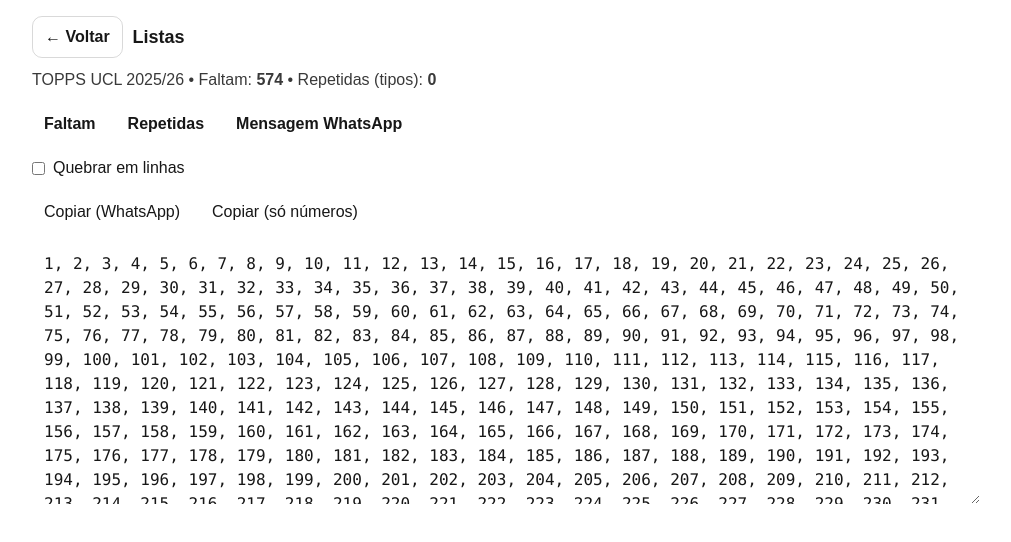
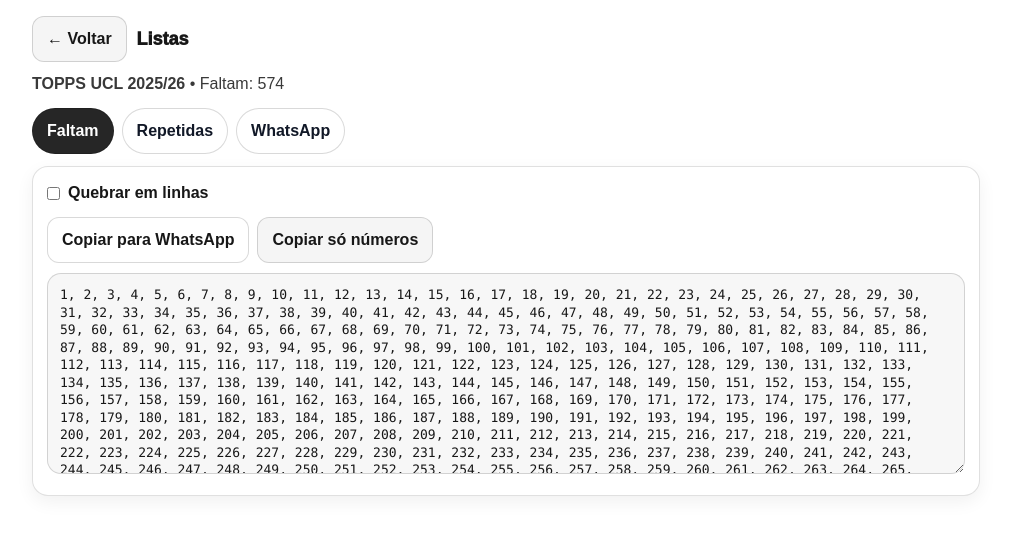
Before and after one commit to carlosvmk/figurinhas-app, a Next.js app: page /album/1/listas in a window 1280 px wide. Shown: the top 542 px of the page, without its empty margins (134-1145 px from the left). Built offline with nearby package versions, Linux system fonts and the light colour scheme.

Commit message:
melhorias na listas

```diff
--- a/src/app/album/[id]/listas/page.tsx
+++ b/src/app/album/[id]/listas/page.tsx
@@ -31,6 +31,69 @@
   }
 }
 
+const styles = {
+  page: { padding: 16, maxWidth: 980, margin: "0 auto" } as React.CSSProperties,
+  topRow: {
+    display: "flex",
+    alignItems: "center",
+    gap: 10,
+    marginBottom: 10,
+    flexWrap: "wrap",
+  } as React.CSSProperties,
+  btn: {
+    padding: "10px 14px",
+    borderRadius: 12,
+    border: "1px solid rgba(0,0,0,0.15)",
+    background: "white",
+    fontWeight: 800,
+    cursor: "pointer",
+  } as React.CSSProperties,
+  btnSoft: {
+    padding: "10px 14px",
+    borderRadius: 12,
+    border: "1px solid rgba(0,0,0,0.15)",
+    background: "rgba(0,0,0,0.04)",
+    fontWeight: 800,
+    cursor: "pointer",
+  } as React.CSSProperties,
+  pillRow: { display: "flex", gap: 8, flexWrap: "wrap", marginBottom: 12 } as React.CSSProperties,
+  pill: (active: boolean) =>
+    ({
+      padding: "10px 14px",
+      borderRadius: 999,
+      border: "1px solid rgba(0,0,0,0.15)",
+      background: active ? "rgba(0,0,0,0.85)" : "white",
+      color: active ? "white" : "#111827",
+      fontWeight: 900,
+      cursor: "pointer",
+    }) as React.CSSProperties,
+  card: {
+    border: "1px solid rgba(0,0,0,0.12)",
+    borderRadius: 16,
+    padding: 14,
+    background: "white",
+    boxShadow: "0 6px 18px rgba(0,0,0,0.06)",
+  } as React.CSSProperties,
+  label: { display: "flex", alignItems: "center", gap: 8, fontWeight: 700 } as React.CSSProperties,
+  textarea: {
+    width: "100%",
+    padding: 12,
+    borderRadius: 14,
+    border: "1px solid rgba(0,0,0,0.15)",
+    fontFamily: "ui-monospace, SFMono-Regular, Menlo, monospace",
+    fontSize: 13,
+    lineHeight: 1.35,
+    background: "rgba(0,0,0,0.03)",
+  } as React.CSSProperties,
+  toast: {
+    padding: "8px 10px",
+    borderRadius: 999,
+    border: "1px solid rgba(0,0,0,0.15)",
+    background: "rgba(0,0,0,0.06)",
+    fontWeight: 800,
+  } as React.CSSProperties,
+};
+
 export default function ListasPage() {
   const params = useParams<{ id: string }>();
   const albumId = params?.id || ALBUM.id;
@@ -42,11 +105,7 @@
   const [withQty, setWithQty] = React.useState(true);
   const [toast, setToast] = React.useState<string | null>(null);
 
-  const missing = React.useMemo(
-    () => getMissing(ALBUM.start, ALBUM.end, quantities),
-    [quantities]
-  );
-
+  const missing = React.useMemo(() => getMissing(ALBUM.start, ALBUM.end, quantities), [quantities]);
   const dups = React.useMemo(() => getDuplicates(quantities), [quantities]);
 
   const faltamText = React.useMemo(
@@ -54,144 +113,126 @@
     [missing, wrap]
   );
 
-  const repetidasRaw = React.useMemo(
-    () => formatDuplicates(dups, withQty),
-    [dups, withQty]
-  );
+  const repetidasRaw = React.useMemo(() => formatDuplicates(dups, withQty), [dups, withQty]);
 
   const repetidasText = React.useMemo(() => {
+    if (!repetidasRaw) return "";
     if (!wrap) return repetidasRaw;
-    const items = repetidasRaw ? repetidasRaw.split(", ") : [];
+    const items = repetidasRaw.split(", ");
     return formatCommaListWrapped(items, 25);
   }, [repetidasRaw, wrap]);
 
   const whatsappText = React.useMemo(
-    () =>
-      buildWhatsappMessage({
-        albumName: ALBUM.name,
-        missing,
-        dups,
-        withQty,
-      }),
+    () => buildWhatsappMessage({ albumName: ALBUM.name, missing, dups, withQty }),
     [missing, dups, withQty]
   );
 
   const doCopy = async (text: string) => {
     const ok = await copyToClipboard(text);
-    setToast(ok ? "Copiado!" : "Não consegui copiar automaticamente. Copie manualmente.");
+    setToast(ok ? "✅ Copiado!" : "⚠️ Não consegui copiar automaticamente (copie manualmente).");
     window.setTimeout(() => setToast(null), 2200);
   };
 
+  const subtitle =
+    tab === "faltam"
+      ? `Faltam: ${missing.length}`
+      : tab === "repetidas"
+      ? `Repetidas (tipos): ${dups.length}`
+      : "Mensagem pronta para grupo";
+
   return (
-    <main style={{ padding: 16, maxWidth: 980, margin: "0 auto" }}>
-      <div style={{ display: "flex", alignItems: "center", gap: 10, marginBottom: 10, flexWrap: "wrap" }}>
-        <Link
-          href={`/album/${albumId}`}
-          style={{
-            padding: "8px 12px",
-            borderRadius: 10,
-            border: "1px solid rgba(0,0,0,0.15)",
-            textDecoration: "none",
-            fontWeight: 700,
-          }}
-        >
+    <main style={styles.page}>
+      <div style={styles.topRow}>
+        <Link href={`/album/${albumId}`} style={{ ...styles.btnSoft, textDecoration: "none", display: "inline-block" }}>
           ← Voltar
         </Link>
 
-        <div style={{ fontSize: 18, fontWeight: 900 }}>Listas</div>
+        <div style={{ fontSize: 18, fontWeight: 950 }}>Listas</div>
 
-        <div style={{ marginLeft: "auto", opacity: 0.8 }}>{toast ? <b>{toast}</b> : null}</div>
+        <div style={{ marginLeft: "auto", display: "flex", alignItems: "center", gap: 10 }}>
+          {toast ? <span style={styles.toast}>{toast}</span> : null}
+        </div>
       </div>
 
-      <p style={{ marginTop: 0, marginBottom: 12, opacity: 0.85 }}>
-        {ALBUM.name} • Faltam: <b>{missing.length}</b> • Repetidas (tipos): <b>{dups.length}</b>
-      </p>
+      <div style={{ marginBottom: 12, opacity: 0.85 }}>
+        <b>{ALBUM.name}</b> • {subtitle}
+      </div>
 
       {/* Tabs */}
-      <div style={{ display: "flex", gap: 8, flexWrap: "wrap", marginBottom: 12 }}>
-        <button onClick={() => setTab("faltam")} style={{ padding: "8px 12px", borderRadius: 10, fontWeight: tab === "faltam" ? 900 : 700 }}>
+      <div style={styles.pillRow}>
+        <button onClick={() => setTab("faltam")} style={styles.pill(tab === "faltam")}>
           Faltam
         </button>
-        <button onClick={() => setTab("repetidas")} style={{ padding: "8px 12px", borderRadius: 10, fontWeight: tab === "repetidas" ? 900 : 700 }}>
+        <button onClick={() => setTab("repetidas")} style={styles.pill(tab === "repetidas")}>
           Repetidas
         </button>
-        <button onClick={() => setTab("mensagem")} style={{ padding: "8px 12px", borderRadius: 10, fontWeight: tab === "mensagem" ? 900 : 700 }}>
-          Mensagem WhatsApp
+        <button onClick={() => setTab("mensagem")} style={styles.pill(tab === "mensagem")}>
+          WhatsApp
         </button>
       </div>
 
+      <div style={styles.card}>
         {/* Options */}
         <div style={{ display: "flex", gap: 16, flexWrap: "wrap", marginBottom: 12 }}>
-        <label style={{ display: "flex", alignItems: "center", gap: 8 }}>
+          <label style={styles.label}>
             <input type="checkbox" checked={wrap} onChange={(e) => setWrap(e.target.checked)} />
             Quebrar em linhas
           </label>
 
           {tab !== "faltam" && (
-          <label style={{ display: "flex", alignItems: "center", gap: 8 }}>
+            <label style={styles.label}>
               <input type="checkbox" checked={withQty} onChange={(e) => setWithQty(e.target.checked)} />
               Mostrar quantidades (xN)
             </label>
           )}
         </div>
 
-      {/* Content */}
+        {/* Actions + Text */}
         {tab === "faltam" && (
-        <section>
-          <div style={{ display: "flex", gap: 8, marginBottom: 8, flexWrap: "wrap" }}>
-            <button onClick={() => doCopy(`Faltam: ${formatCommaList(missing)}`)} style={{ padding: "8px 12px", borderRadius: 10 }}>
-              Copiar (WhatsApp)
+          <>
+            <div style={{ display: "flex", gap: 8, marginBottom: 10, flexWrap: "wrap" }}>
+              <button onClick={() => doCopy(`Faltam: ${formatCommaList(missing)}`)} style={styles.btn}>
+                Copiar para WhatsApp
               </button>
-            <button onClick={() => doCopy(faltamText)} style={{ padding: "8px 12px", borderRadius: 10 }}>
-              Copiar (só números)
+              <button onClick={() => doCopy(faltamText)} style={styles.btnSoft}>
+                Copiar só números
               </button>
             </div>
 
-          <textarea
-            readOnly
-            value={faltamText}
-            rows={10}
-            style={{ width: "100%", padding: 12, borderRadius: 12, fontFamily: "ui-monospace, SFMono-Regular, Menlo, monospace" }}
-          />
-        </section>
+            <textarea readOnly value={faltamText} rows={10} style={styles.textarea} />
+          </>
         )}
 
         {tab === "repetidas" && (
-        <section>
-          <div style={{ display: "flex", gap: 8, marginBottom: 8, flexWrap: "wrap" }}>
-            <button onClick={() => doCopy(`Repetidas: ${formatDuplicates(dups, withQty)}`)} style={{ padding: "8px 12px", borderRadius: 10 }}>
-              Copiar (WhatsApp)
+          <>
+            <div style={{ display: "flex", gap: 8, marginBottom: 10, flexWrap: "wrap" }}>
+              <button onClick={() => doCopy(`Repetidas: ${formatDuplicates(dups, withQty)}`)} style={styles.btn}>
+                Copiar para WhatsApp
               </button>
-            <button onClick={() => doCopy(repetidasText)} style={{ padding: "8px 12px", borderRadius: 10 }}>
-              Copiar (só lista)
+              <button onClick={() => doCopy(repetidasText)} style={styles.btnSoft}>
+                Copiar só lista
               </button>
             </div>
 
-          <textarea
-            readOnly
-            value={repetidasText || ""}
-            rows={10}
-            style={{ width: "100%", padding: 12, borderRadius: 12, fontFamily: "ui-monospace, SFMono-Regular, Menlo, monospace" }}
-          />
-        </section>
+            <textarea readOnly value={repetidasText} rows={10} style={styles.textarea} />
+          </>
         )}
 
         {tab === "mensagem" && (
-        <section>
-          <div style={{ display: "flex", gap: 8, marginBottom: 8, flexWrap: "wrap" }}>
-            <button onClick={() => doCopy(whatsappText)} style={{ padding: "8px 12px", borderRadius: 10 }}>
+          <>
+            <div style={{ display: "flex", gap: 8, marginBottom: 10, flexWrap: "wrap" }}>
+              <button onClick={() => doCopy(whatsappText)} style={styles.btn}>
                 Copiar mensagem
+              </button>
+              <button onClick={() => doCopy(whatsappText.replaceAll("\n", " "))} style={styles.btnSoft}>
+                Copiar em 1 linha
               </button>
             </div>
 
-          <textarea
-            readOnly
-            value={whatsappText}
-            rows={8}
-            style={{ width: "100%", padding: 12, borderRadius: 12, fontFamily: "ui-monospace, SFMono-Regular, Menlo, monospace" }}
-          />
-        </section>
+            <textarea readOnly value={whatsappText} rows={8} style={styles.textarea} />
+          </>
         )}
+      </div>
     </main>
   );
 }
```
Lines whose indentation alone changed are shown as unchanged.
